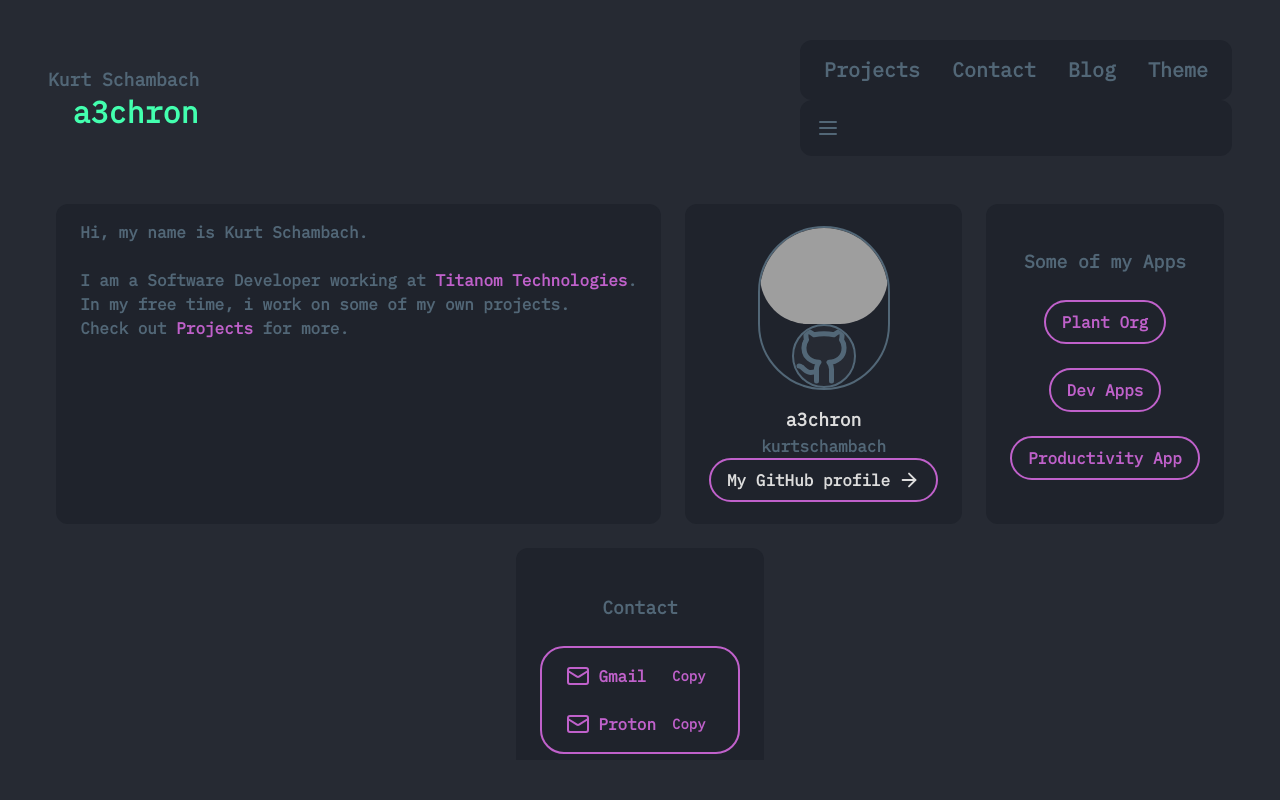
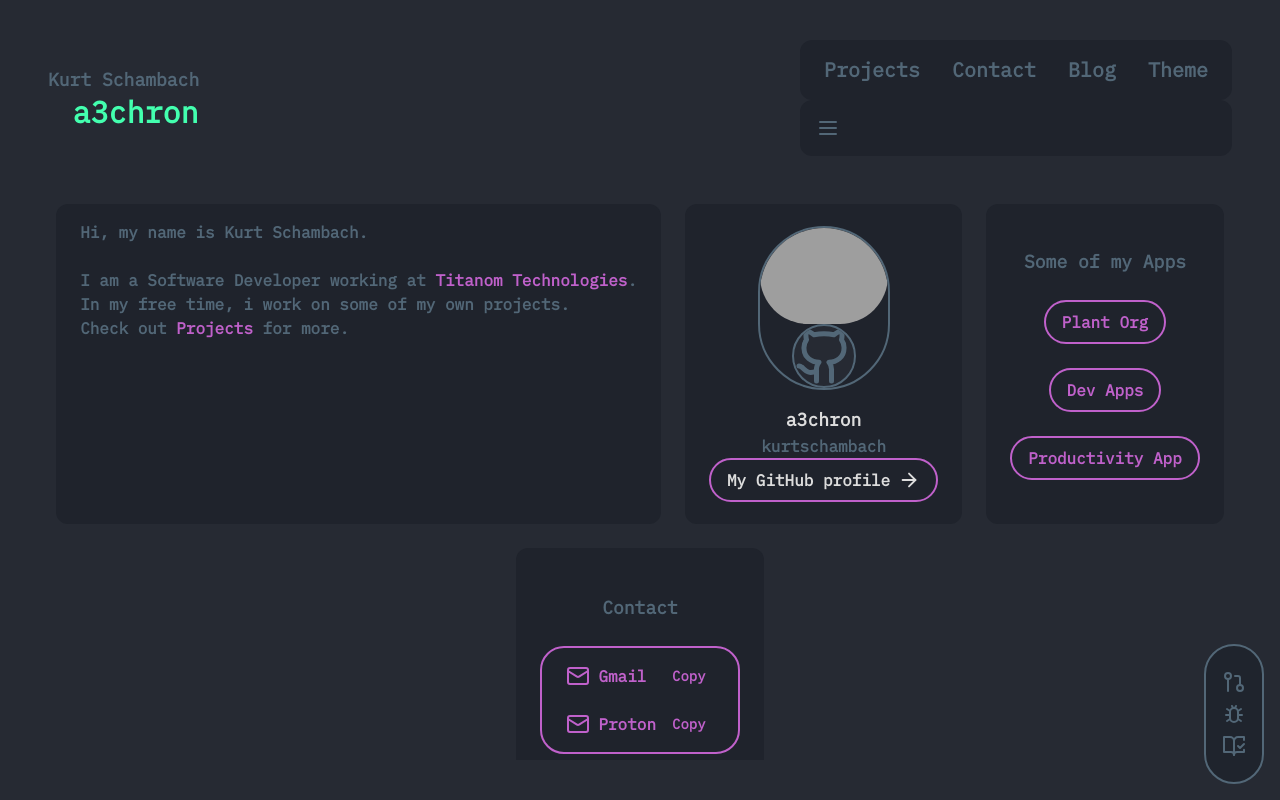
Before and after one commit to kurtschambach/portfolio, a Next.js app: page / in a window 1280 px wide. Built offline with nearby package versions, Linux system fonts and the light colour scheme; grey boxes are pictures that could not be loaded; what tailwindcss-debug-screens would draw is missing.

Commit message:
feat: added github actions (repo link, issue link)

```diff
--- a/app/blog/layout.tsx
+++ b/app/blog/layout.tsx
@@ -15,5 +15,8 @@ export default function BlogLayout({
 }
 
 export const metadata: Metadata = {
-	title: "Blog",
+	title: {
+		template: "Blog | %s",
+		default: "Blog",
+	},
 };
--- a/app/layout.tsx
+++ b/app/layout.tsx
@@ -3,6 +3,7 @@ import { Metadata } from "next";
 import { Analytics } from "@vercel/analytics/react";
 import Link from "next/link";
 import Navigation from "@/components/navigation";
+import GithubActions from "@/components/github-actions";
 
 export const metadata: Metadata = {
 	title: {
@@ -87,6 +88,9 @@ export default function RootLayout({
 						<Navigation />
 					</div>
 					<div className="w-full h-full overflow-y-scroll scrollbar-thin scrollbar-track-bg scrollbar-thumb-text">
+						<div className="absolute z-40 right-2 md:right-4 bottom-2 md:bottom-4 rounded-full bg-dark-bg/80 backdrop-blur-xl text-text p-4 md:py-6 hidden md:flex flex-col items-center justify-center border-2 border-text">
+							<GithubActions />
+						</div>
 						{children}
 					</div>
 				</div>
--- /dev/null
+++ b/components/github-actions.tsx
@@ -0,0 +1,37 @@
+"use client";
+
+import { Bug, GitPullRequest, BookOpenCheck } from "lucide-react";
+import Link from "next/link";
+
+const GithubActions = () => {
+	return (
+		<div className="flex flex-col items-center justify-center gap-2">
+			<Link
+				title="GitHub Repo"
+				className="text-text hover:text-hover duration-500"
+				href="https://github.com/kurtschambach/portfolio/"
+				target="_blank"
+			>
+				<GitPullRequest />
+			</Link>
+			<Link
+				title="Report Bug"
+				className="text-text hover:text-hover duration-500"
+				href="https://github.com/kurtschambach/portfolio/issues/new?template=bug_report.md"
+				target="_blank"
+			>
+				<Bug />
+			</Link>
+			<Link
+				title="Report Spelling Mistake"
+				className="text-text hover:text-hover duration-500"
+				href="https://github.com/kurtschambach/portfolio/issues/new?assignees=kurtschambach&labels=spelling&projects=&template=spelling_mistake.yaml&title=Spelling%3A+"
+				target="_blank"
+			>
+				<BookOpenCheck />
+			</Link>
+		</div>
+	);
+};
+
+export default GithubActions;
--- a/content/articles/neural-network-basics-1.mdx
+++ b/content/articles/neural-network-basics-1.mdx
@@ -10,7 +10,7 @@ published: true
 
 > Course Overview: [Deep Learning Course - Overview](/blog/deep-learning-course)
 
-In this course, we will learn the basic theory of how our Brain works and how NNs imitate it.
+In this course, we will learn the basic theory of how our Brain works and how artificial neurons imitate it.
 
 ## Content of the next "block"
 
```
